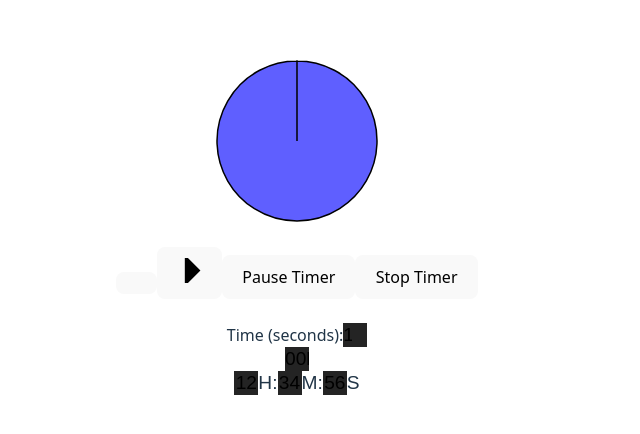
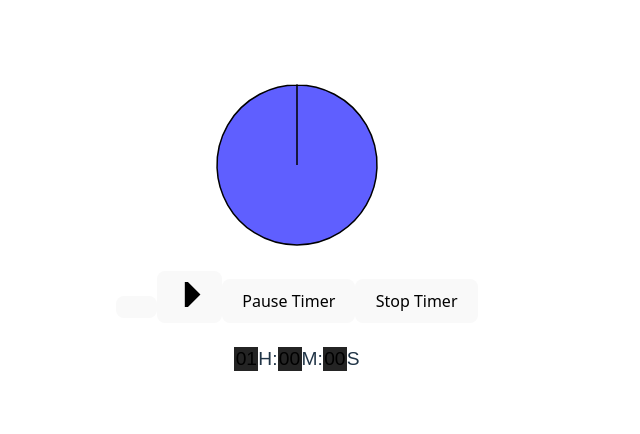
Before and after one commit to JackWanamaker/React-Time-Timer, a React (Vite) app: page / in a window 1280 px wide. Shown: the part 182-616 px from the top of the page, without its empty margins (343-983 px from the left). Built offline with nearby package versions, Linux system fonts and the light colour scheme.

Commit message:
Updated time entry to make it work better

```diff
--- a/src/App.jsx
+++ b/src/App.jsx
@@ -7,19 +7,14 @@ import { use } from 'react'
 
 function App() {
   const [arcAngle, setArcAngle] = useState(359.99);
-  const [timerLength, setTimerLength] = useState(1);
+  const [timerLength, setTimerLength] = useState(3600);
   const refreshTime = 5;
   const [timeLeft, setTimeLeft] = useState(Infinity);
   const startTime = useRef(Date.now());
   const [cachedTime, setCachedTime] = useState(0);
   const [isRunning, setIsRunning] = useState(false);
-  const [timerValue, setTimerValue] = useState("00h:00m:00s");
-  const [oldTimerNumArray, setOldTimerNumArray] = useState([0,0,0,0,0,0]);
-  const [startCaretPosition, setStartCaretPosition] = useState(0);
-  const [endCaretPosition, setEndCaretPosition] = useState(0);
-  const timerRef = useRef(null);
 
-  const [timerValue2, setTimerValue2] = useState(["12", "34", "56"]);
+  const [timerValue2, setTimerValue2] = useState(["01", "00", "00"]);
   const [startCaret, setStartCaret] = useState([0, 1]);
   const timerRef0 = useRef(null);
   const timerRef1 = useRef(null);
@@ -103,8 +98,9 @@ function App() {
         console.log("Current Box: " + startCaret[0]);
         console.log("Current Caret: " + startCaret[1]);
         console.log(timerValue2);
-        timerRef.current.selectionEnd = startCaretPosition;
-        timerRefs[startCaret[0]].current.selectionStart = startCaretPosition[1];
+        timerRefs[startCaret[0]].current.focus();
+        timerRefs[startCaret[0]].current.selectionStart = startCaret[1];
+        setTimerLength((parseInt(timerValue2[0])*3600) + (parseInt(timerValue2[1])*60) + (parseInt(timerValue2[2])));
     }, [timerValue2]);
 
   return (
@@ -123,10 +119,6 @@ function App() {
       <button onClick={stopTimer}>Stop Timer</button>
       <br></br>
       <br></br>
-      <label>Time (seconds):</label>
-      <input type="number" value={timerLength} onChange={handleChange} min="1" max="60"/>
-      <br></br>
-      <TimerInput ref={timerRef} timerValue={timerValue} setTimerValue={setTimerValue} oldTimerNumArray={oldTimerNumArray} setOldTimerNumArray={setOldTimerNumArray} startCaretPosition={startCaretPosition} setStartCaretPosition={setStartCaretPosition} endCaretPosition={endCaretPosition} setEndCaretPosition={setEndCaretPosition}/>
       <TimerInput2 refs={timerRefs} ref0={timerRef0} ref1={timerRef1} ref2={timerRef2} timerValue={timerValue2} setTimerValue={setTimerValue2} startCaretPosition={startCaret} setStartCaretPosition={setStartCaret} canBackSpace={canBackSpace}/>
     </>
   )
--- a/src/Arc.jsx
+++ b/src/Arc.jsx
@@ -17,6 +17,7 @@ function polarToCartesian(cx, cy, r, angleDeg) {
     //console.log(largeArcFlag)
     const returnValue = `M ${start.x} ${start.y} A ${r} ${r} 0 ${largeArcFlag} 1 ${end.x} ${end.y} L ${start.x} ${start.y+r} Z`
     //console.log(returnValue)
+
     return returnValue;
   }
 
--- a/src/TimerInput2.jsx
+++ b/src/TimerInput2.jsx
@@ -37,6 +37,7 @@ const TimerInput2 = ({refs, ref0, ref1, ref2, timerValue, setTimerValue, oldTime
                     currentBox == "1" ? e.target.value[0] + e.target.value[2] : timerValue[1],
                     currentBox == "2" ? e.target.value[0] + e.target.value[2] : timerValue[2]
                 ]);
+                setStartCaretPosition([parseInt(currentBox),1]);
             }
             else if (e.target.selectionStart == 2) {
                 setTimerValue([
@@ -44,6 +45,7 @@ const TimerInput2 = ({refs, ref0, ref1, ref2, timerValue, setTimerValue, oldTime
                     currentBox == "1" ? e.target.value[0] + e.target.value[1] : timerValue[1],
                     currentBox == "2" ? e.target.value[0] + e.target.value[1] : timerValue[2]
                 ]);
+                setStartCaretPosition([parseInt(currentBox),2]);
             }
             else {
                 setTimerValue([
@@ -51,6 +53,13 @@ const TimerInput2 = ({refs, ref0, ref1, ref2, timerValue, setTimerValue, oldTime
                     currentBox == "0" ? e.target.value[2] + timerValue[1][1] : timerValue[1],
                     currentBox == "1" ? e.target.value[2] + timerValue[2][1] : timerValue[2]
                 ]);
+                if (parseInt(currentBox) == 0 | parseInt(currentBox) == 1) {
+                    console.log("I'm here");
+                    setStartCaretPosition([parseInt(currentBox) + 1, 1]);
+                }
+                else {
+                    setStartCaretPosition([2,2]);
+                }
             }
         }
 
@@ -74,7 +83,6 @@ const TimerInput2 = ({refs, ref0, ref1, ref2, timerValue, setTimerValue, oldTime
     }
 
     function handleKeyboardKeys(e) {
-        console.log(refs);
         if (e.key === "ArrowLeft") {
             if ((e.target.id == "1" || e.target.id == "2") && e.target.selectionStart == 0 && startCaretPosition[1] == 0) {
                 if (e.target.id == "1") {
@@ -93,15 +101,20 @@ const TimerInput2 = ({refs, ref0, ref1, ref2, timerValue, setTimerValue, oldTime
         else if (e.key === "ArrowRight") {
             if ((e.target.id == "0" || e.target.id == "1") && e.target.selectionStart == 2 && startCaretPosition[1] == 2) {
                 if (e.target.id == "0") {
+                    console.log("Option One")
                     refs[1].current.focus();
+                    refs[1].current.selectionStart = 0;
                     setStartCaretPosition([1, 0]);
                 }
                 else if (e.target.id == "1") {
+                    console.log("Option Two")
                     refs[2].current.focus();
+                    refs[2].current.selectionStart = 0;
                     setStartCaretPosition([2, 0]);
                 }
             }
             else {
+                console.log("Option Three");
                 setStartCaretPosition([parseInt(e.target.id), e.target.selectionStart]);
             }
         }
```
